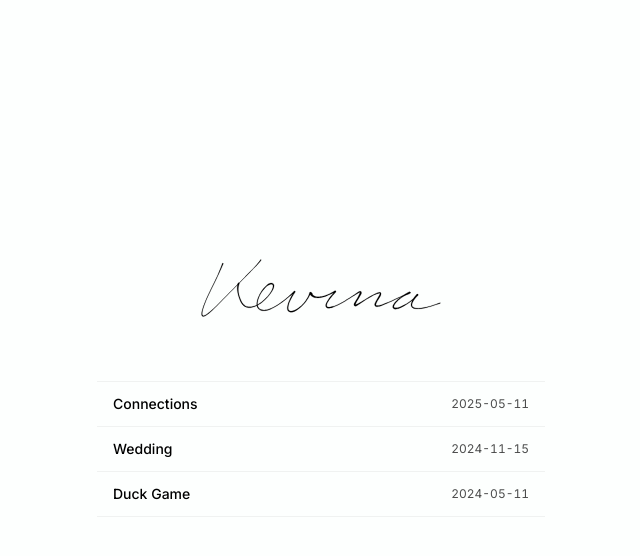
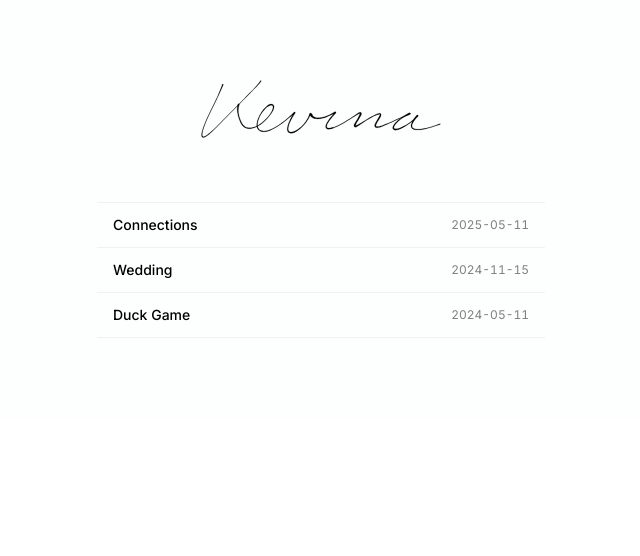
Before and after one commit to sspenst/kevina, a Next.js app: page / in a window 1280 px wide. Shown: the top 556 px of the page, without its empty margins (319-959 px from the left). Built offline with nearby package versions, Linux system fonts and the light colour scheme.

Commit message:
ux tweaks

```diff
--- a/pages/index.tsx
+++ b/pages/index.tsx
@@ -3,6 +3,10 @@ import Image from 'next/image';
 import Link from 'next/link';
 import React from 'react';
 import { inter } from '../lib/fonts';
+
+function createAnimationToken() {
+  return `${Date.now()}-${Math.random().toString(36).slice(2, 8)}`;
+}
 
 const links = [
   { href: '/connections', label: 'Connections', date: '2025-05-11' },
@@ -12,6 +16,21 @@ const links = [
 
 export default function HomePage() {
   const DRAW_TOTAL_MS = 750;
+  const LIST_ITEM_FADE_MS = 220;
+  const [animationToken, setAnimationToken] = React.useState('initial');
+
+  React.useEffect(() => {
+    const resetAnimation = () => {
+      setAnimationToken(createAnimationToken());
+    };
+
+    resetAnimation();
+    window.addEventListener('pageshow', resetAnimation);
+
+    return () => {
+      window.removeEventListener('pageshow', resetAnimation);
+    };
+  }, []);
 
   return (
     <>
@@ -20,11 +39,12 @@ export default function HomePage() {
         <meta name='description' content='Kevina homepage' />
       </Head>
 
-      <div className={`${inter.className} min-h-screen bg-[#FDFFFE] text-black flex items-center justify-center px-6`}>
-        <div className='w-full max-w-2xl flex flex-col items-center gap-16 pt-6 pb-12'>
+      <div className={`${inter.className} bg-[#FDFFFE] text-black flex items-center justify-center px-6`}>
+        <div className='w-full max-w-2xl flex flex-col items-center gap-16 py-12 md:py-20'>
           <div className='relative w-60 max-w-[700px] h-auto'>
             <Image
-              src='/kevina-cursive-draw.svg'
+              key={`draw-${animationToken}`}
+              src={`/kevina-cursive-draw.svg?v=${animationToken}`}
               alt='Kevina'
               width={240}
               height={240}
@@ -32,7 +52,8 @@ export default function HomePage() {
               style={{ animationDelay: `${DRAW_TOTAL_MS}ms` }}
             />
             <Image
-              src='/kevina-cursive.svg'
+              key={`final-${animationToken}`}
+              src={`/kevina-cursive.svg?v=${animationToken}`}
               alt='Kevina'
               width={240}
               height={240}
@@ -43,7 +64,7 @@ export default function HomePage() {
 
           <nav aria-label='Site links' className='w-full max-w-md'>
 
-            <ul className='w-full border-y border-black/5'>
+            <ul className='w-full'>
               {/* <li className='border-b border-black/5 last:border-b-0'>
                 <div
                   className='grid w-full grid-cols-[1fr_auto] items-center gap-4 px-4 py-3 text-lg transition hover:bg-black/5 cursor-default'
@@ -52,14 +73,21 @@ export default function HomePage() {
                   <span className='text-xs text-black/70 tabular-nums'>2026-05-11</span>
                 </div>
               </li> */}
-              {links.map((link) => (
-                <li key={link.href} className='border-b border-black/5 last:border-b-0'>
+              {links.map((link, index) => (
+                <li
+                  key={link.href}
+                  className='border-b border-black/5 first:border-t kevina-link-item'
+                  style={{
+                    animationDelay: `${DRAW_TOTAL_MS + (index + 1) * LIST_ITEM_FADE_MS}ms`,
+                    animationDuration: `${LIST_ITEM_FADE_MS}ms`,
+                  }}
+                >
                   <Link
                     href={link.href}
                     className='grid w-full grid-cols-[1fr_auto] items-center gap-4 px-4 py-3 text-lg transition hover:bg-black/5'
                   >
                     <span className='text-sm font-medium'>{link.label}</span>
-                    <span className='text-xs text-black/70 tabular-nums'>{link.date}</span>
+                    <span className='text-xs text-black/50 tabular-nums'>{link.date}</span>
                   </Link>
                 </li>
               ))}
--- a/styles/global.css
+++ b/styles/global.css
@@ -49,6 +49,17 @@
   opacity: 1;
 }
 
+.kevina-link-item {
+  opacity: 0;
+  animation-name: kevinaLinkFadeIn;
+  animation-timing-function: ease;
+  animation-fill-mode: forwards;
+}
+
+@keyframes kevinaLinkFadeIn {
+  to { opacity: 1; }
+}
+
 @media (prefers-reduced-motion: reduce) {
   .kevina-draw-layer {
     animation: none;
@@ -59,4 +70,9 @@
     animation: none;
     opacity: 1;
   }
+
+  .kevina-link-item {
+    animation: none;
+    opacity: 1;
+  }
 }
```
